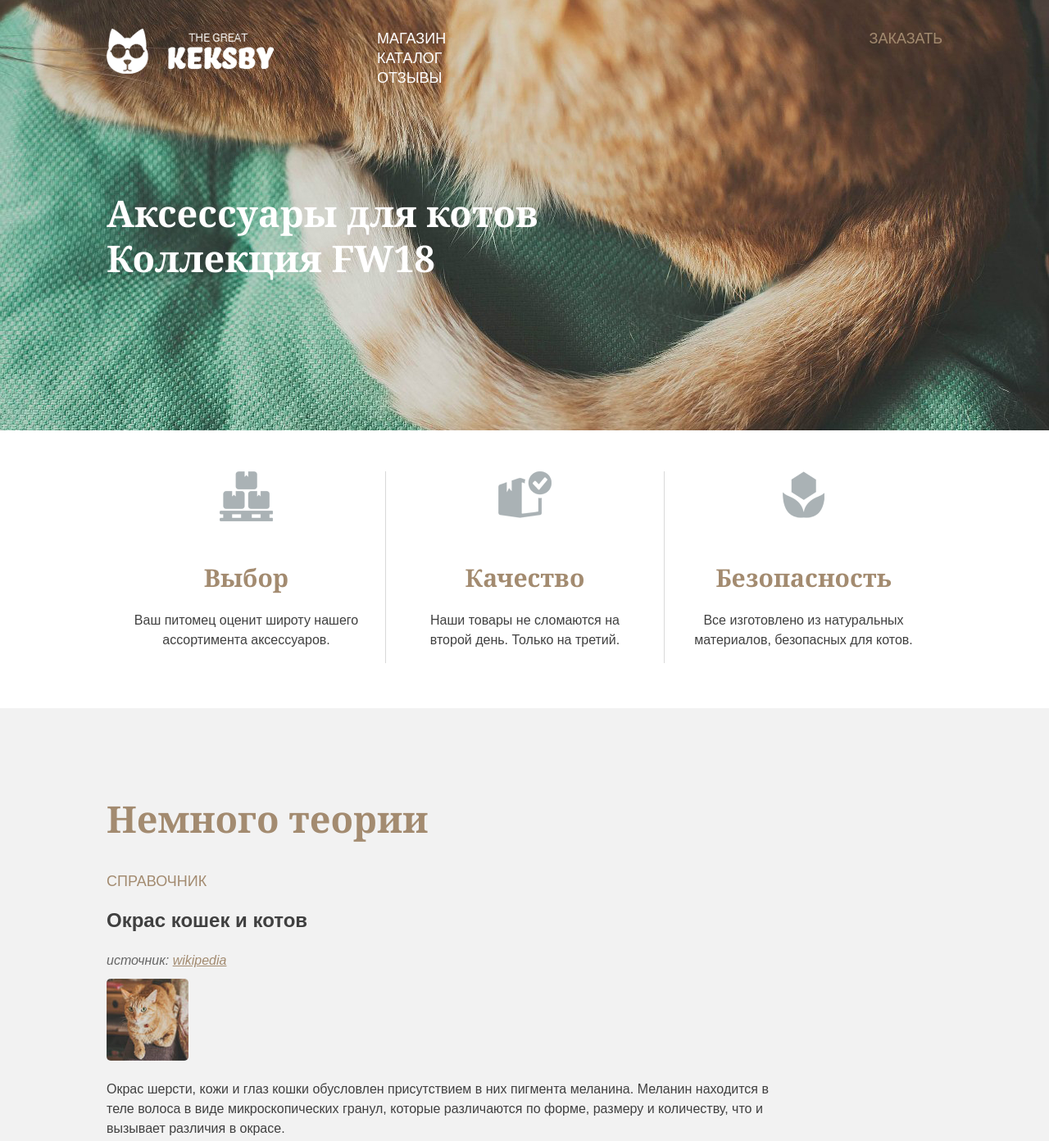
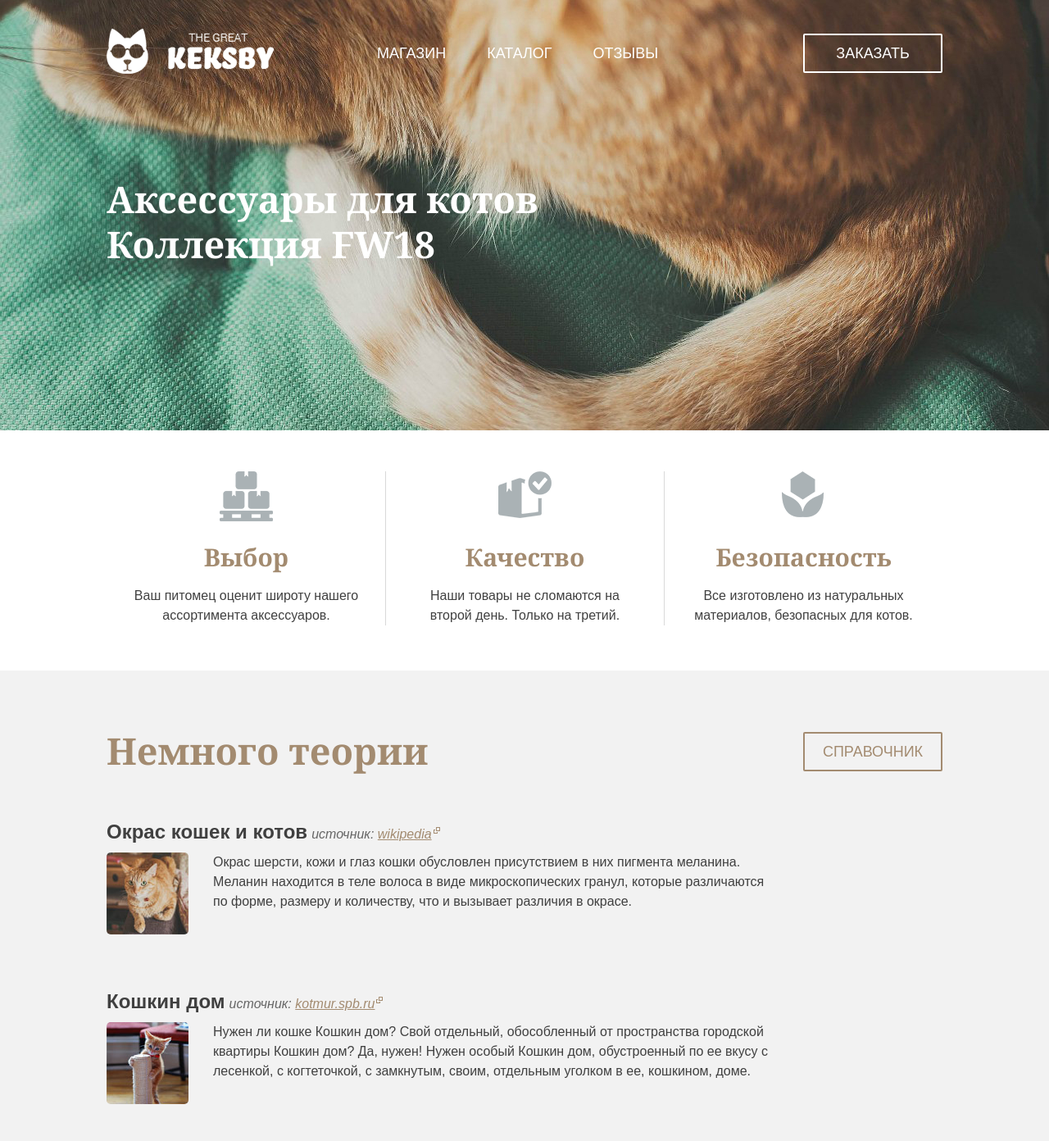
Before and after one commit to AlexLychev/Keksby, a plain HTML site: page index.html in a window 1280 px wide. Shown: the top 1392 px of the page at 82% size. Drawn offline with Linux system fonts and the light colour scheme.

Commit message:
unit 10 finished

```diff
--- a/css/style.css
+++ b/css/style.css
@@ -37,15 +37,28 @@ body {
     height: 55px
 }
 
+.header-logo img {
+    width: 205px;
+    height: 55px
+}
+
 .main-nav {
-    margin: 0 0 0 125px;
+    margin: 18px 0 0 125px;
     padding: 0;
     list-style: none;
     float: left;
     width: 520px
 }
 
-.main-nav li { text-transform: uppercase }
+.main-nav li {
+    text-transform: uppercase;
+    float: left;
+    margin-right: 50px
+}
+
+.main-nav li:last-child {
+    margin-right: 0
+}
 
 .main-nav li a {
     color: white;
@@ -77,17 +90,37 @@ body {
 }
 
 .feature-item {
+    position: relative;
     width: 279px;
     text-align: center;
     border-left: 1px solid #d9d9d9;
     padding: 90px 30px 0 30px;
     float: left
 }
+
+.feature-item::before {
+    content: "";
+    background: url("../img/sprite.png") no-repeat;
+    position: absolute;
+    top: 0;
+    left: 137px;
+    width: 65px;
+    height: 65px;
+/*
+    background-color: red;
+    opacity: 0.5
+*/
+}
+
 .feature-item:first-child { border-color: transparent }
 
-.feature-item p { font-size: 16px }
+.feature-item p {
+    margin: 0;
+    font-size: 16px
+}
 
 .feature-title {
+    margin: 0 0 20px 0;
     font-family: "Georgia", serif;
     font-size: 30px;
     line-height: 30px;
@@ -95,27 +128,50 @@ body {
     color: #a38b70
 }
 
-.feature-choice { background: url("../img/feature-1.png") no-repeat top center }
+/*.feature-choice { background: url("../img/feature-1.png") no-repeat top center }*/
 
-.feature-quality { background: url("../img/feature-2.png") no-repeat top center }
+.feature-choice::before { background-position: -5px -5px }
 
-.feature-safety { background: url("../img/feature-3.png") no-repeat top center }
+/*.feature-quality { background: url("../img/feature-2.png") no-repeat top center }*/
+
+.feature-quality::before { background-position: -5px -76px }
+
+/*.feature-safety { background: url("../img/feature-3.png") no-repeat top center }*/
+
+.feature-safety::before { background-position: 1px -143px }
 
 .cat-reference {
     padding: 70px 0 90px 0;
     background-color: #f2f2f2
 }
 
-.cat-reference dl { width: 820px }
+.cat-reference .container { position: relative }
+
+.cat-reference dl {
+    margin: 0;
+    padding: 0;
+    width: 820px
+}
 
 .section-title {
+    margin: 0 180px 60px 0;
     font-family: "Georgia", serif;
     font-size: 45px;
     line-height: 55px;
     font-weight: bold;
     color: #a38b70
 }
-.reference-title { font-size: 24px }
+
+.to-full-reference {
+    position: absolute;
+    top: 5px;
+    right: 0
+}
+
+.reference-title {
+    display: inline;
+    font-size: 24px
+}
 
 .reference-source {
     font-size: 16px;
@@ -123,22 +179,47 @@ body {
     font-style: italic
 }
 
-.reference-source a { color: #a38b70 }
+.reference-source a {
+    position: relative;
+    color: #a38b70
+}
 
 .reference-source a:hover { color: #8d745a }
 
 .reference-source a:active { color: rgba(141, 116, 90, 0.3) }
 
+.reference-source a::after {
+    content: "";
+    position: absolute;
+    top: 0;
+    right: -10px;
+    width: 8px;
+    height: 8px;
+    background: url("../img/sprite.png") no-repeat -5px -210px
+}
+
 .cat-reference dt { margin: 0 0 10px 0 }
 
 .cat-reference dd {
     margin: 0;
+    position: relative;
+    min-height: 100px;
+    padding-left: 130px;
     font-size: 16px
 }
 
 .cat-reference dd + dt { margin-top: 70px }
 
-.cat-reference img { border-radius: 5px }
+.cat-reference dd img {
+    position: absolute;
+    top: 0;
+    left: 0;
+    width: 100px;
+    height: 100px;
+    border-radius: 5px
+}
+
+.cat-reference dd p { margin: 0 }
 
 .reviews { padding: 70px 0 90px 0 }
 
@@ -251,16 +332,48 @@ body {
 input[type="submit"] {}
 
 .btn {
+    display: inline-block;
+    width: 146px;
+    word-wrap: break-word;
+    text-align: center;
+    font: inherit;
+    vertical-align: top;
+    border: 2px solid #a38b70;
+    border-radius: 2px;
+    padding: 10px;
     color: #a38b70;
     text-decoration: none;
     text-transform: uppercase
 }
 
-.btn:hover { color: #8d745a }
+.btn:hover {
+    color: #8d745a;
+    border-color: #8d745a
+}
 
-.btn:active { color: rgba(141, 116, 90, 0.3) }
+.btn:active {
+    color: rgba(141, 116, 90, 0.3);
+    border-color: #8d745a
+}
 
-.btn-quick-order { float: right }
+.btn-quick-order {
+    float: right;
+    margin-top: 6px;
+    border-color: white;
+    color: white
+}
+
+.btn-quick-order:hover {
+    color: #404040;
+    background: white;
+    border-color: white
+}
+
+.btn-quick-order:active {
+    color: rgba(64, 64, 64, 0.3);
+    background: white;
+    border-color: white
+}
 
 .page-footer {
     padding: 45px 0 50px 0;
--- a/index.html
+++ b/index.html
@@ -12,7 +12,7 @@
                     <div class="header-logo">
                         <img alt="The Great Keksby" src="img/logo.png" width="205" height="55">
                     </div>
-                    <ul class="main-nav">
+                    <ul class="main-nav clearfix">
                         <li><a href="#">Магазин</a></li>
                         <li><a href="#">Каталог</a></li>
                         <li><a href="#">Отзывы</a></li>
@@ -49,7 +49,7 @@
         <div class="cat-reference">
             <div class="container">
                 <h2 class="section-title">Немного теории</h2>
-                <a class="btn" title="Открыть справочник" href="#">Справочник</a>
+                <a class="btn to-full-reference" title="Открыть справочник" href="#">Справочник</a>
                 <dl>
                     <dt>
                         <h3 class="reference-title">Окрас кошек и котов</h3>
```
Also changed, not shown: img/sprite.png (added).
